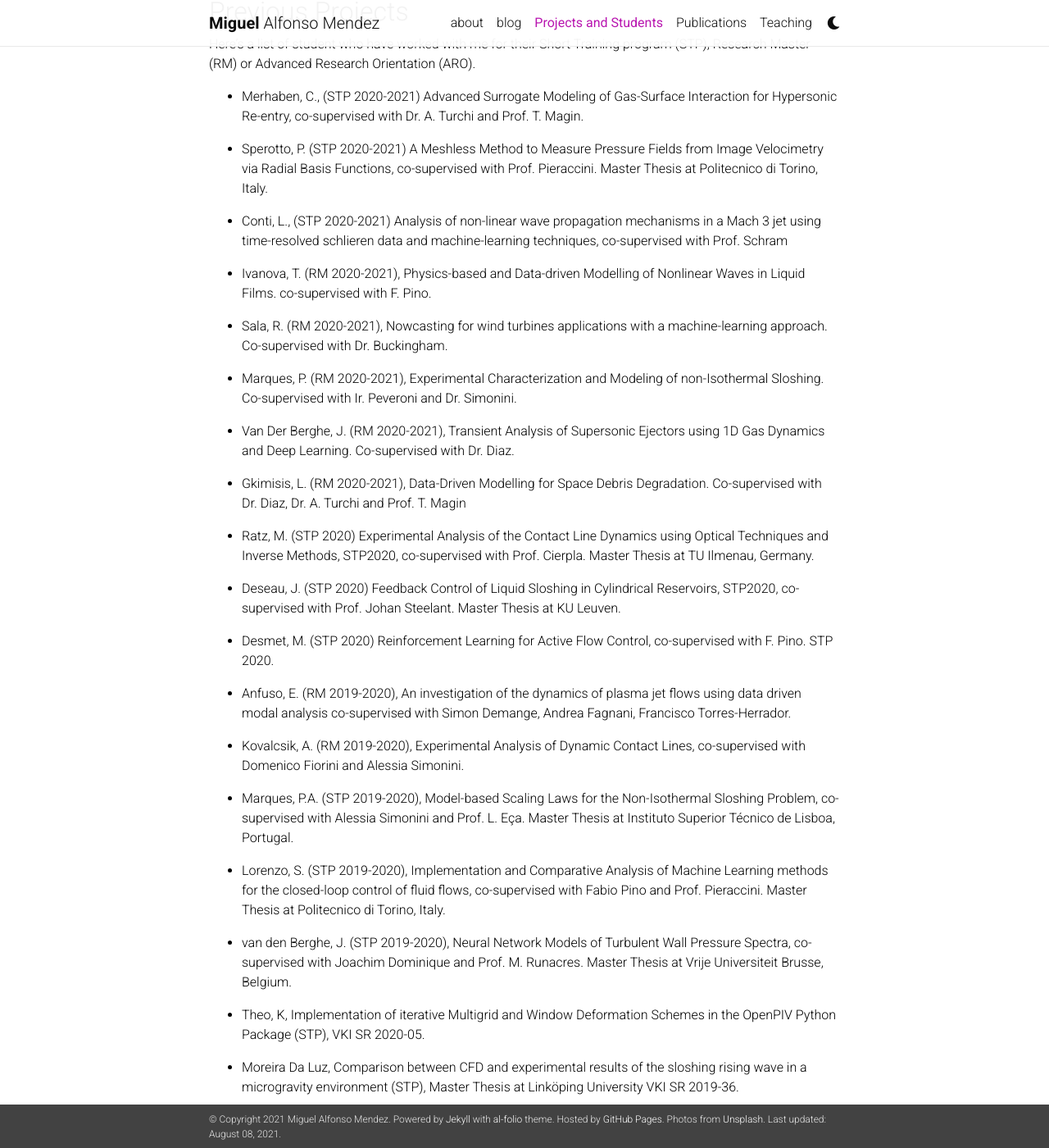
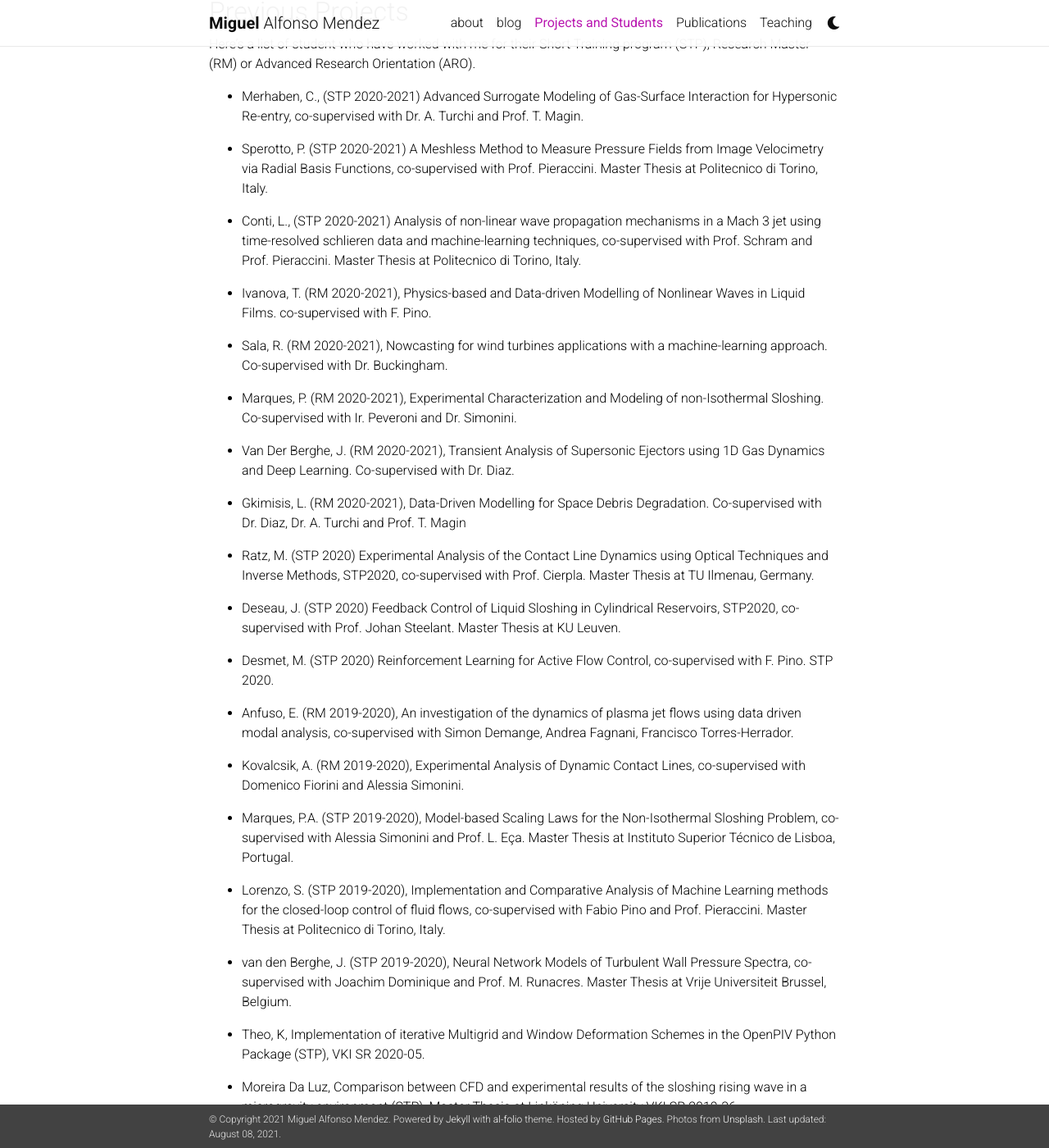
Before and after one commit to mendezVKI/mendezVKI-mendezVKI.github.io, a Jekyll site: the page built from _pages/projects.md, in a window 1280 px wide and 1400 px high, scrolled down 1005 px. Shown: the whole window at 82% size. Built offline with Jekyll 4.4.1, drawn with Linux system fonts in a browser that asks for light colours; nearby versions of some CDN libraries; comment, search, counter and statistics services are not loaded; a style sheet for code colours, icons or effects is not loaded.

Commit message:
check
check

```diff
--- a/_pages/projects.md
+++ b/_pages/projects.md
@@ -55,7 +55,7 @@ Short Training program (STP), Research Master (RM) or Advanced Research Orientat
 
 - Sperotto, P. (STP 2020-2021) A Meshless Method to Measure Pressure Fields from Image Velocimetry via Radial Basis Functions, co-supervised with Prof. Pieraccini. Master Thesis at Politecnico di Torino, Italy.
 
-- Conti, L., (STP 2020-2021) Analysis of non-linear wave propagation mechanisms in a Mach 3 jet using time-resolved schlieren data and machine-learning techniques, co-supervised with Prof. Schram
+- Conti, L., (STP 2020-2021) Analysis of non-linear wave propagation mechanisms in a Mach 3 jet using time-resolved schlieren data and machine-learning techniques, co-supervised with Prof. Schram and Prof. Pieraccini. Master Thesis at Politecnico di Torino, Italy.
 
 - Ivanova, T. (RM 2020-2021), Physics-based and Data-driven Modelling of Nonlinear Waves in Liquid Films. co-supervised with F. Pino.
 
@@ -73,11 +73,9 @@ Short Training program (STP), Research Master (RM) or Advanced Research Orientat
 
 - Desmet, M. (STP 2020) Reinforcement Learning for Active Flow Control, co-supervised with F. Pino. STP 2020.
 
-- Anfuso, E. (RM 2019-2020), An investigation of the dynamics of plasma jet flows using data driven modal analysis
-  co-supervised with Simon Demange, Andrea Fagnani, Francisco Torres-Herrador.
+- Anfuso, E. (RM 2019-2020), An investigation of the dynamics of plasma jet flows using data driven modal analysis, co-supervised with Simon Demange, Andrea Fagnani, Francisco Torres-Herrador.
 
-- Kovalcsik, A. (RM 2019-2020), Experimental Analysis of Dynamic Contact Lines,
-  co-supervised with Domenico Fiorini and Alessia Simonini.
+- Kovalcsik, A. (RM 2019-2020), Experimental Analysis of Dynamic Contact Lines,  co-supervised with Domenico Fiorini and Alessia Simonini.
 
 - Marques, P.A. (STP 2019-2020), Model-based Scaling Laws for the Non-Isothermal Sloshing Problem,
   co-supervised with Alessia Simonini and Prof. L. Eça. Master Thesis at Instituto Superior Técnico de Lisboa, Portugal.
@@ -86,7 +84,7 @@ Short Training program (STP), Research Master (RM) or Advanced Research Orientat
   co-supervised with Fabio Pino and Prof. Pieraccini. Master Thesis at Politecnico di Torino, Italy.
 
 - van den Berghe, J. (STP 2019-2020), Neural Network Models of Turbulent Wall Pressure Spectra, co-supervised with
-  Joachim Dominique and Prof. M. Runacres. Master Thesis at Vrije Universiteit Brusse, Belgium.
+  Joachim Dominique and Prof. M. Runacres. Master Thesis at Vrije Universiteit Brussel, Belgium.
 
 - Theo, K, Implementation of iterative Multigrid and Window Deformation Schemes
    in the OpenPIV Python Package (STP), VKI SR 2020-05.
```
